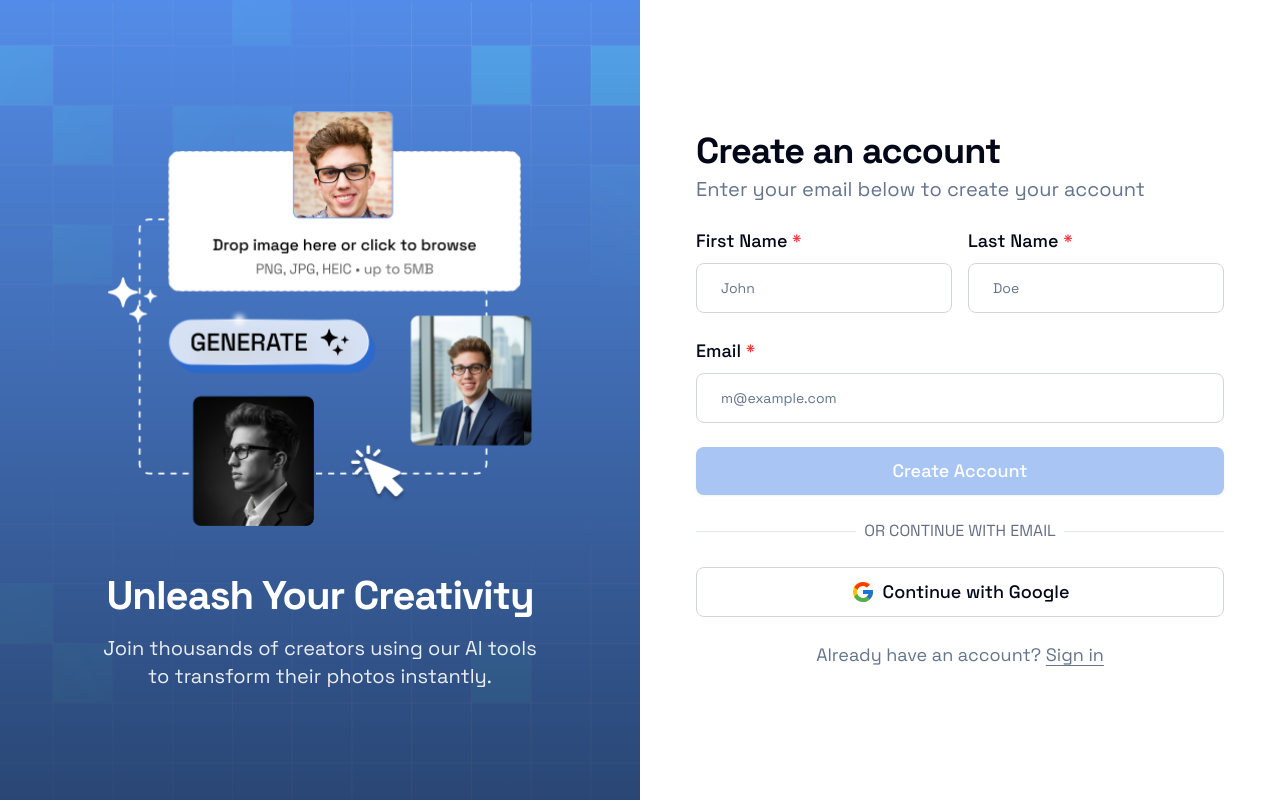
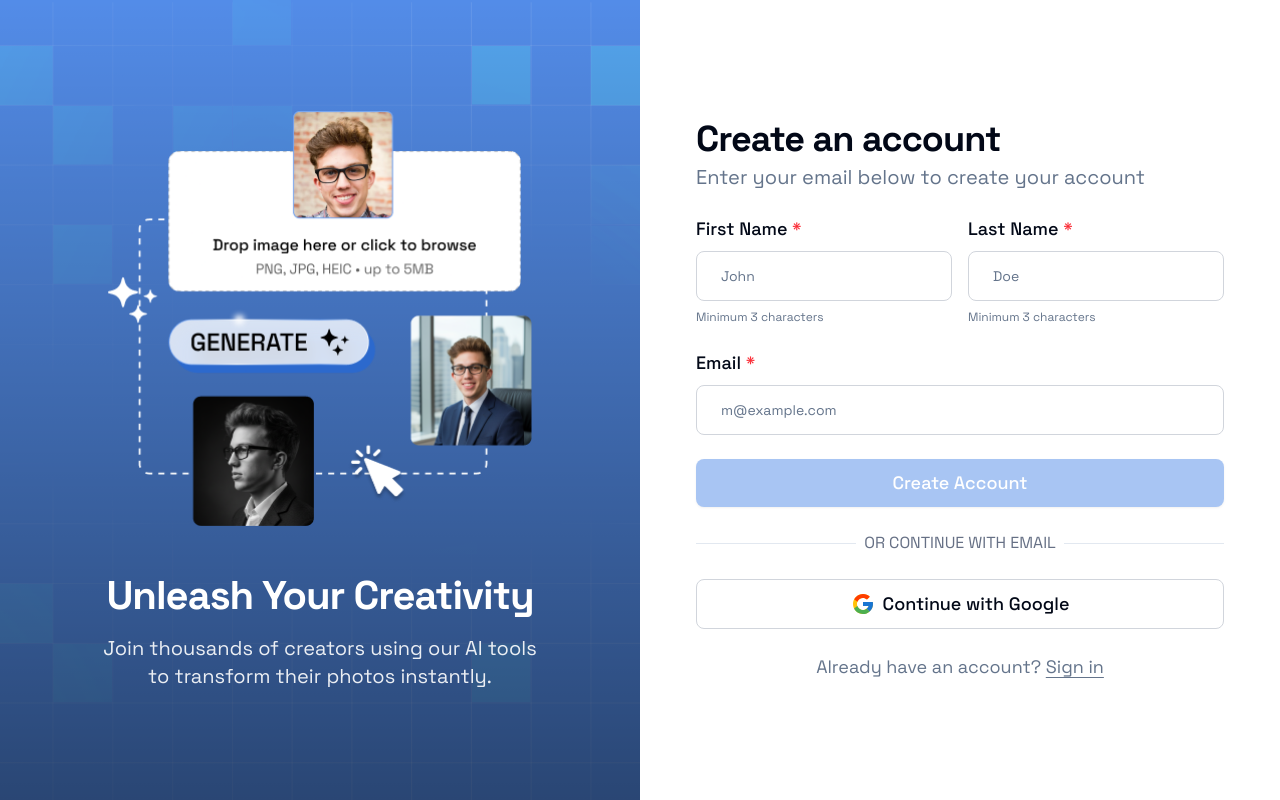
Before and after one commit to axay7021/fe-image-generator, a Next.js app: page /register in a window 1280 px wide. Built offline with nearby package versions, Linux system fonts and the light colour scheme; no server answers.

Commit message:
feat: Added minimum 3 charcter text for username in register page

```diff
--- a/src/app/(auth)/register/page.tsx
+++ b/src/app/(auth)/register/page.tsx
@@ -222,6 +222,9 @@ export default function RegisterPage() {
                 className="md:p-6 p-4 rounded-lg shadow-none border-gray-300"
                 required
               />
+              <p className="text-xs text-muted-foreground">
+                Minimum 3 characters
+              </p>
             </div>
             <div className="grid gap-2">
               <Label htmlFor="lastName" className="text-base md:text-lg">
@@ -235,6 +238,9 @@ export default function RegisterPage() {
                 className="md:p-6 p-4 rounded-lg shadow-none border-gray-300"
                 required
               />
+              <p className="text-xs text-muted-foreground">
+                Minimum 3 characters
+              </p>
             </div>
           </div>
           <div className="grid gap-2">
```
